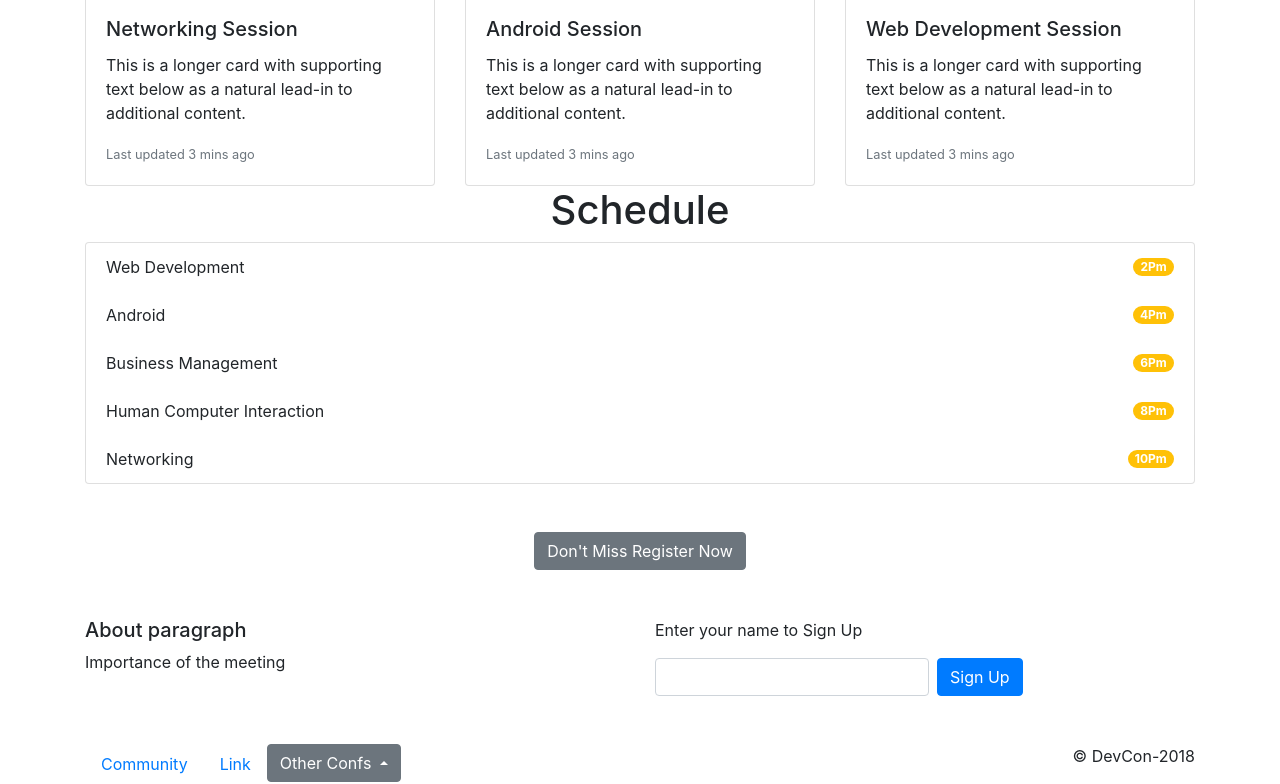
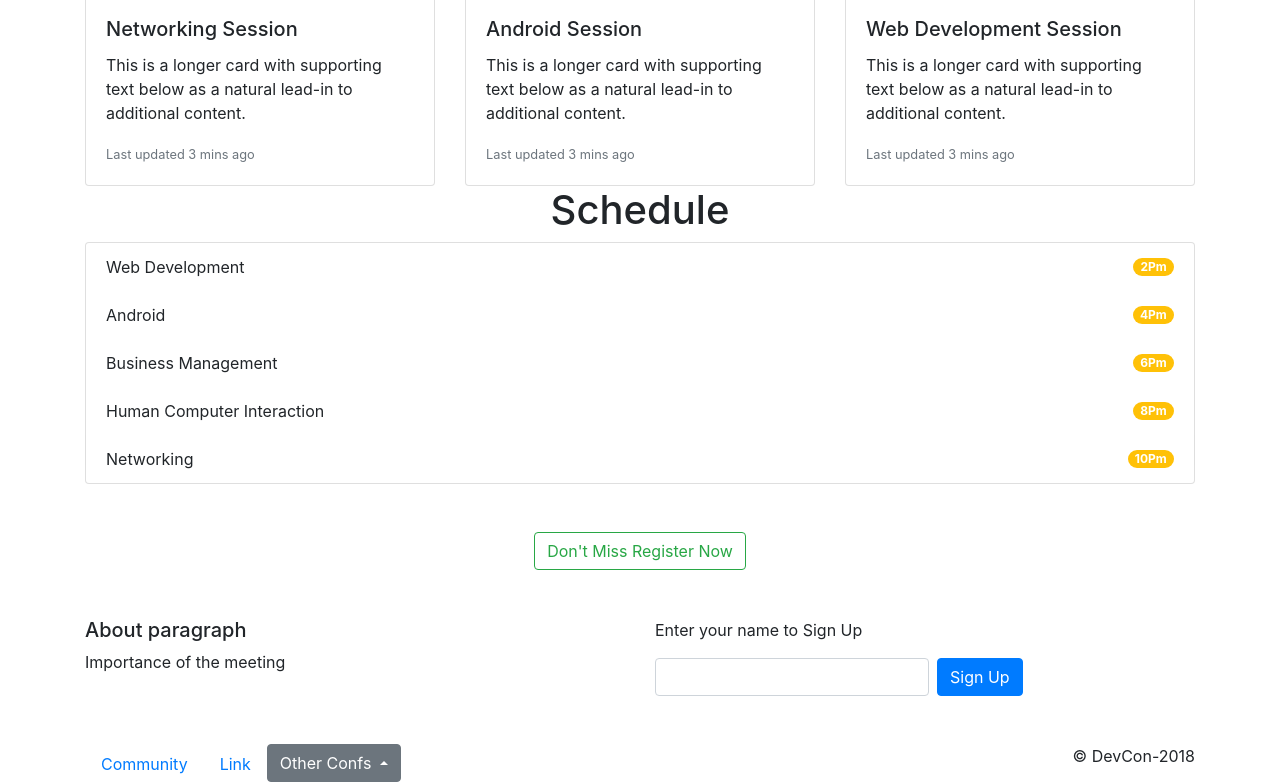
Before and after one commit to Happyfo/Bootstrap, a plain HTML site: page Index.html in a window 1280 px wide. Shown: the part 1060-1844 px from the top of the page. Drawn offline with nearby package versions, Linux system fonts and the light colour scheme.

Commit message:
added friday's class work

```diff
--- a/Index4.html
+++ b/Index.html
@@ -157,7 +157,7 @@
           <div class="row">
                 <div class="col-sm-12 col-lg">
                         <div class="text-center">
-                                <button type="button" class="btn btn-secondary mt-5">Don't Miss Register Now</button>
+                                <button type="button" class="btn btn-outline-success mt-5">Don't Miss Register Now</button>
                             </div>
                 </div>
             </div>
@@ -168,8 +168,7 @@
                     </div>
                     <div class="col-sm-6 col-lg mt-5">
                         <p>Enter your name to Sign Up</p>
-
-                          <form class="form-inline my-2 my-lg-0">
+                        <form class="form-inline my-2 my-lg-0">
                                   <input class="form-control mr-sm-2" type="name" placeholder="" aria-label="">
                                   <button class="btn btn-primary my-2 my-sm-0" type="submit">Sign Up</button>
                                 </form>
```
